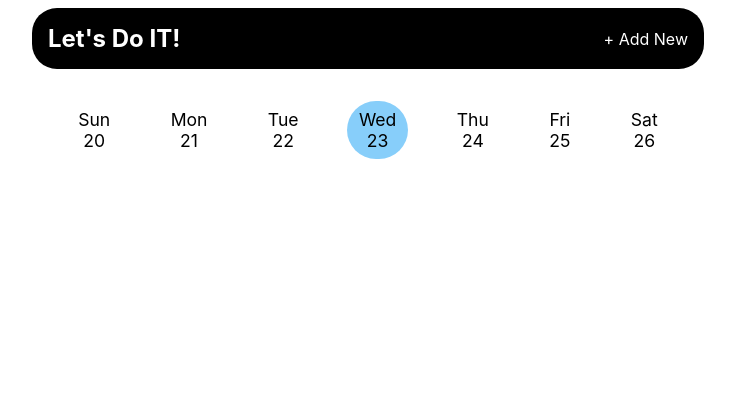
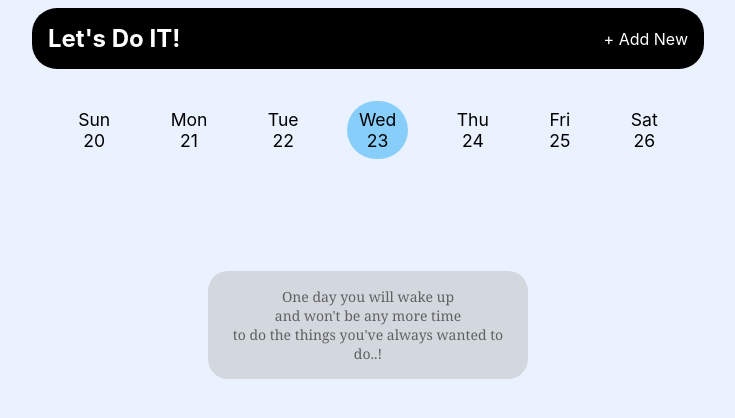
Before and after one commit to rezaaebraahimi/lets-do-it, a Flask app: page / in a window 1280 px wide. Shown: the top 418 px of the page, without its empty margins (272-1007 px from the left). Run offline with Flask 2, Linux system fonts and the light colour scheme; data that the repository does not hold is empty; some web fonts are replaced.

Commit message:
edit style

```diff
--- a/static/css/style.css
+++ b/static/css/style.css
@@ -7,6 +7,7 @@
 body {
     box-sizing: border-box;
     font-family: "inter", sans-serif;
+    background-color: rgba(215, 230, 255, 0.5);
 }
 
 .header, .main {
@@ -146,3 +147,21 @@ body {
     background-color: unset;
     cursor: pointer;
 }
+
+
+.doit {
+    display:flex;
+    flex-direction: column;
+    padding: 1rem 1rem;
+    margin: 0% auto;
+    align-items: center;
+    text-align: center;
+    max-width: 18rem;
+    font-size: 14px;
+    font-family:Georgia, 'Times New Roman', Times, serif;
+    background-color: rgba(175, 175, 175, 0.40);
+    color: rgba(75, 75, 75, 0.85);
+    border-radius: 20px;
+    margin-top: 3rem;
+    margin-bottom: auto;
+}
--- a/templates/base.html
+++ b/templates/base.html
@@ -37,6 +37,10 @@
             {% endblock %}
 
         </main>
+        <p class="doit">One day you will wake up <br>
+            and won't be any more time <br> to do
+            the things you've always wanted to do..!
+        </p>
 
     </body>
 </html>
```
